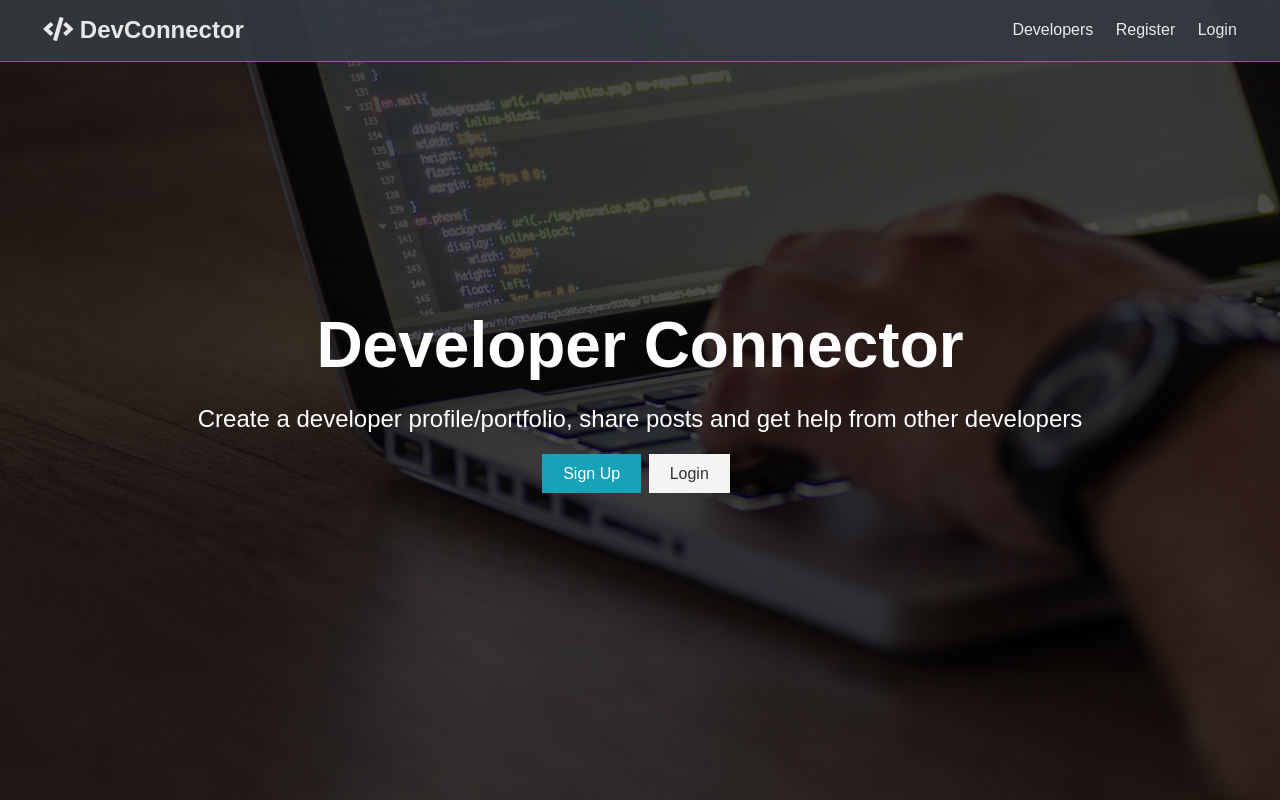
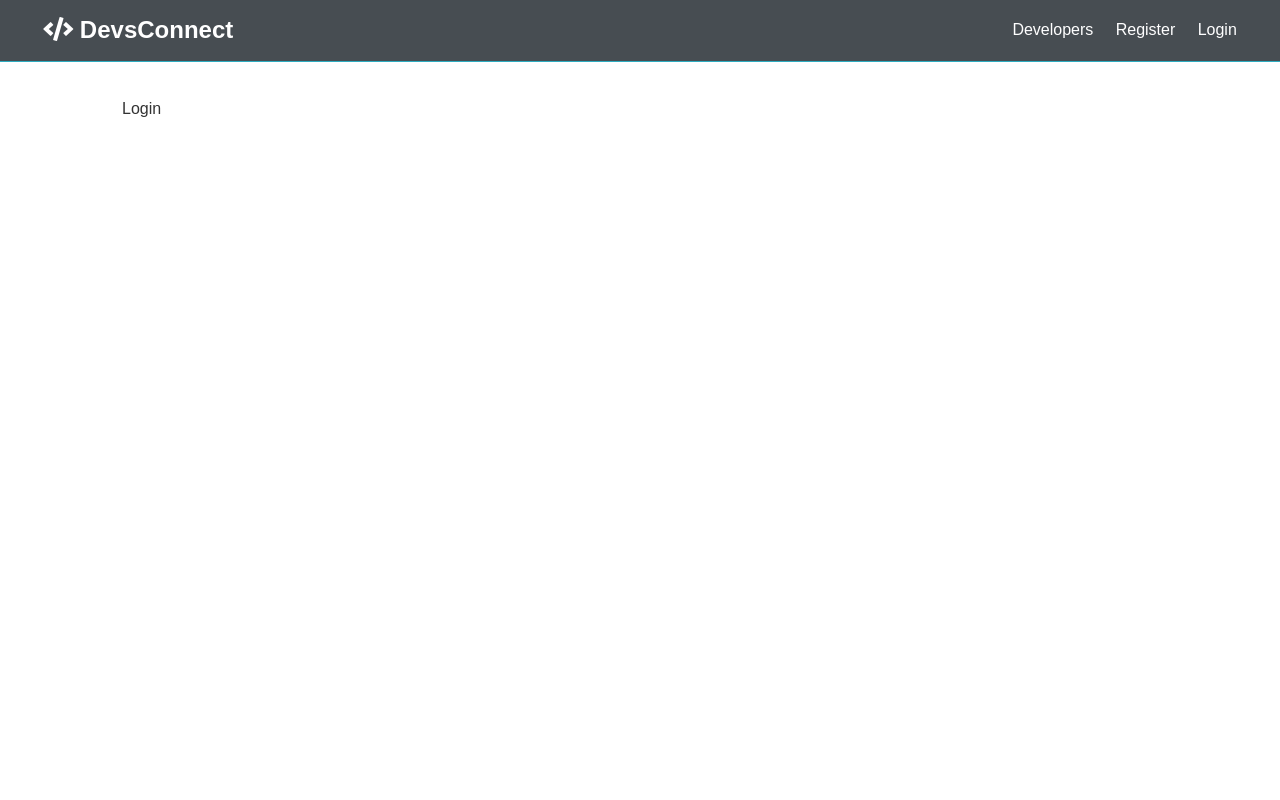
Before and after one commit to Lucascoorek/DevConnect, a React (Create React App) app in the folder client/: page /login in a window 1280 px wide. Built offline with nearby package versions, Linux system fonts and the light colour scheme.

Commit message:
react router for Landing & Navbar

```diff
--- a/client/public/index.html
+++ b/client/public/index.html
@@ -16,7 +16,7 @@
       content="Web site created using create-react-app"
     />
 
-    <title>DevConnect</title>
+    <title>DevsConnect</title>
   </head>
   <body>
     <noscript>You need to enable JavaScript to run this app.</noscript>
--- a/client/src/App.js
+++ b/client/src/App.js
@@ -1,13 +1,24 @@
 import React from 'react';
+import { BrowserRouter, Route, Switch } from 'react-router-dom';
 import './App.css';
 import Navbar from './components/layout/Navbar';
 import Landing from './components/layout/Landing';
+import Register from './components/auth/Register';
+import Login from './components/auth/Login';
 
 const App = () => (
-  <>
-    <Navbar />
-    <Landing />
-  </>
+  <BrowserRouter>
+    <>
+      <Navbar />
+      <Route exact path='/' component={Landing} />
+      <section className='container'>
+        <Switch>
+          <Route exact path='/register' component={Register} />
+          <Route exact path='/login' component={Login} />
+        </Switch>
+      </section>
+    </>
+  </BrowserRouter>
 );
 
 export default App;
--- /dev/null
+++ b/client/src/components/auth/Login.js
@@ -0,0 +1,7 @@
+import React from 'react';
+
+const Login = () => {
+  return <div>Login</div>;
+};
+
+export default Login;
--- /dev/null
+++ b/client/src/components/auth/Register.js
@@ -0,0 +1,7 @@
+import React from 'react';
+
+const Register = () => {
+  return <div>Register</div>;
+};
+
+export default Register;
--- a/client/src/components/layout/Landing.js
+++ b/client/src/components/layout/Landing.js
@@ -1,22 +1,23 @@
 import React from 'react';
+import { Link } from 'react-router-dom';
 
 const Landing = () => {
   return (
     <section className='landing'>
       <div className='dark-overlay'>
         <div className='landing-inner'>
-          <h1 className='x-large'>Developer Connector</h1>
+          <h1 className='x-large'>Devs Connect</h1>
           <p className='lead'>
             Create a developer profile/portfolio, share posts and get help from
             other developers
           </p>
           <div className='buttons'>
-            <a href='register.html' className='btn btn-primary'>
+            <Link to='/register' className='btn btn-primary'>
               Sign Up
-            </a>
-            <a href='login.html' className='btn btn-light'>
+            </Link>
+            <Link to='/login' className='btn btn-light'>
               Login
-            </a>
+            </Link>
           </div>
         </div>
       </div>
--- a/client/src/components/layout/Navbar.js
+++ b/client/src/components/layout/Navbar.js
@@ -1,22 +1,23 @@
 import React from 'react';
+import { Link } from 'react-router-dom';
 
 const Navbar = () => {
   return (
     <nav className='navbar bg-dark'>
       <h1>
-        <a href='index.html'>
-          <i className='fas fa-code'></i> DevConnector
-        </a>
+        <Link to='/'>
+          <i className='fas fa-code'></i> DevsConnect
+        </Link>
       </h1>
       <ul>
         <li>
-          <a href='profiles.html'>Developers</a>
+          <a href='!#'>Developers</a>
         </li>
         <li>
-          <a href='register.html'>Register</a>
+          <Link to='/register'>Register</Link>
         </li>
         <li>
-          <a href='login.html'>Login</a>
+          <Link to='/login'>Login</Link>
         </li>
       </ul>
     </nav>
```
